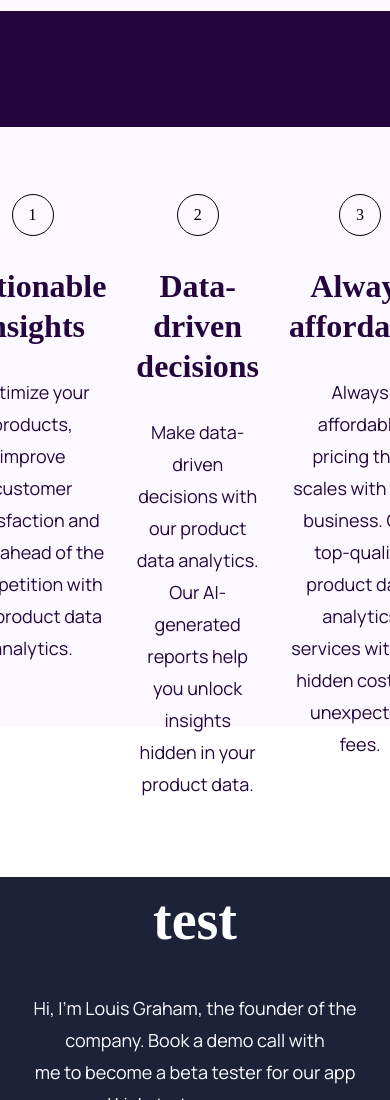
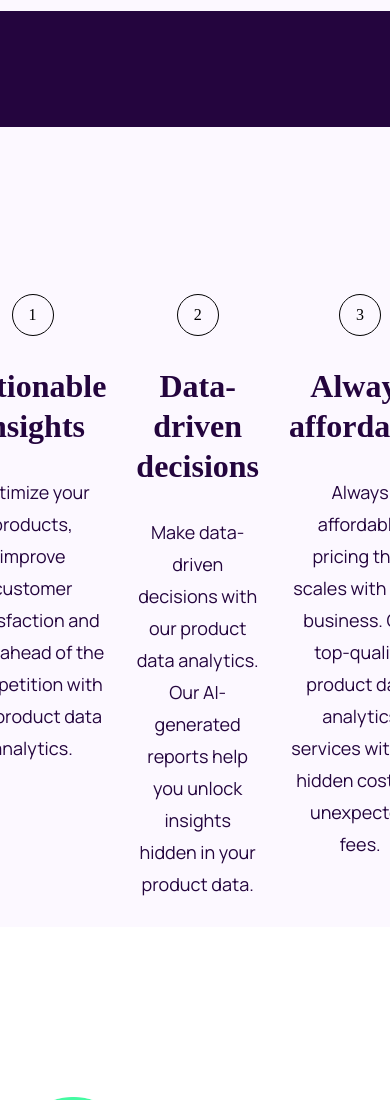
Before and after one commit to gabrieldsalv-projects/frontmentor-workit-landing-page, a plain HTML site: page index.html in a window 390 px wide. Shown: the part 717-1817 px from the top of the page. Drawn offline with Linux system fonts and the light colour scheme.

Commit message:
second try

```diff
--- a/style.css
+++ b/style.css
@@ -267,6 +267,20 @@ footer {
     margin: 0 1.25rem;
 }
 
+@media (max-width: 480px) {
+  .menu {
+    height: 30px;
+  }
+
+  .other-bg {
+    width: 100%;
+    height: 400px;
+  }
+
+  .list-container {
+    margin: 40px;
+  }
+}
 @media (max-width: 768px) {
   .menu {
     height: 40px;
@@ -280,18 +294,20 @@ footer {
   .list-container {
     margin: 80px;
   }
-
-  .number-list {
-    width: 20px;
-    height: 20px;
+}
+@media (max-width: 1024px) {
+  .menu {
+    height: 50px;
   }
 
-  .contact-container {
-    height: 500px;
+  .other-bg {
+    width: 100%;
+    height: 800px;
   }
 
-  .info-container-bg {
-    width: 100%;
-    height: 350px;
+  .list-container {
+    margin: 120px;
+    display: flex;
+    flex-direction: column;
   }
 }
```
